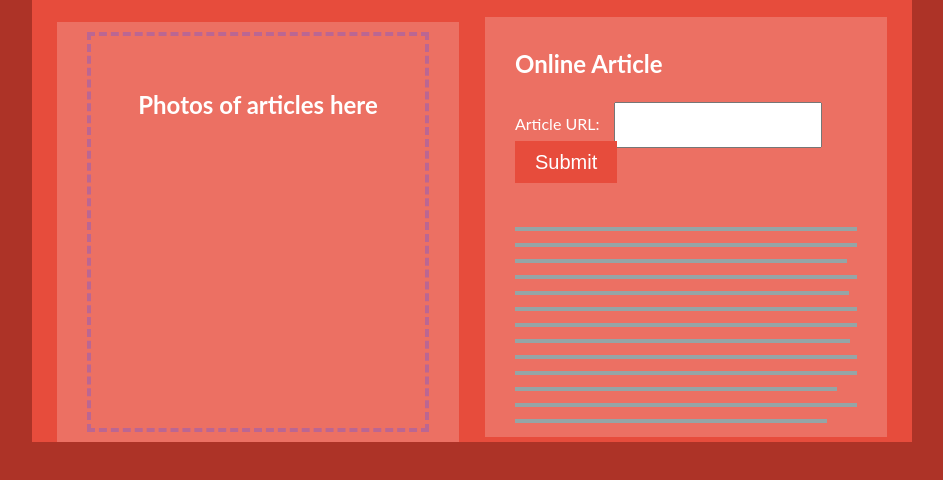
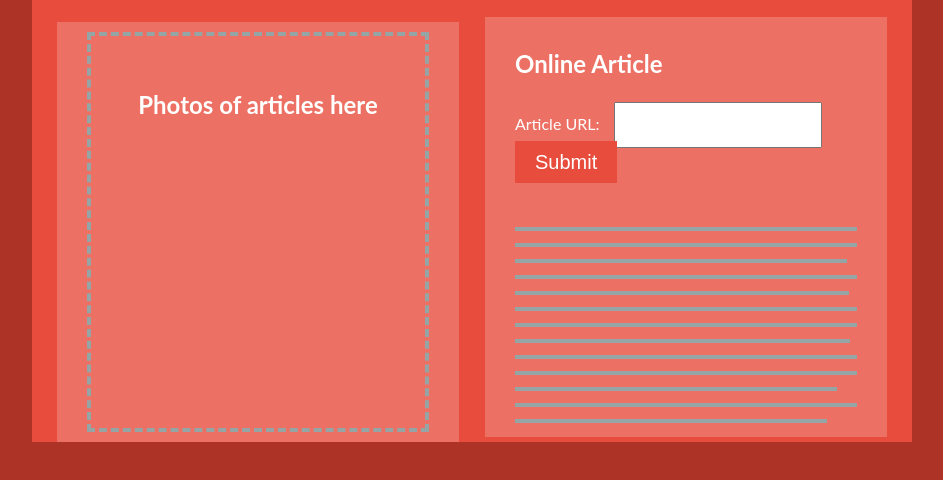
Before and after one commit to agentflare/angelhack, a website: page frontend/index.html in a window 1280 px wide. Shown: the part 286-766 px from the top of the page, without its empty margins (168-1111 px from the left). Drawn offline with Linux system fonts and the light colour scheme.

Commit message:
grey border to dropzone

```diff
--- a/backend/index.js
+++ b/backend/index.js
@@ -31,6 +31,9 @@ http.createServer(function(req, res) {
 			});
 		});
 	}
+	if(fileData) {
+		console.log(fileData);
+	}
 }).listen(port);
 
 console.log("server started at port ", port);
--- a/css/dropzone.css
+++ b/css/dropzone.css
@@ -175,7 +175,7 @@
 
 .dropzone {
   min-height: 100%;
-  border: 4px dashed rgba(76, 81, 255, 0.3);
+  border: 4px dashed #95a5a6;
   background: white;
   padding: 20px 20px; }
   .dropzone.dz-clickable {
```
